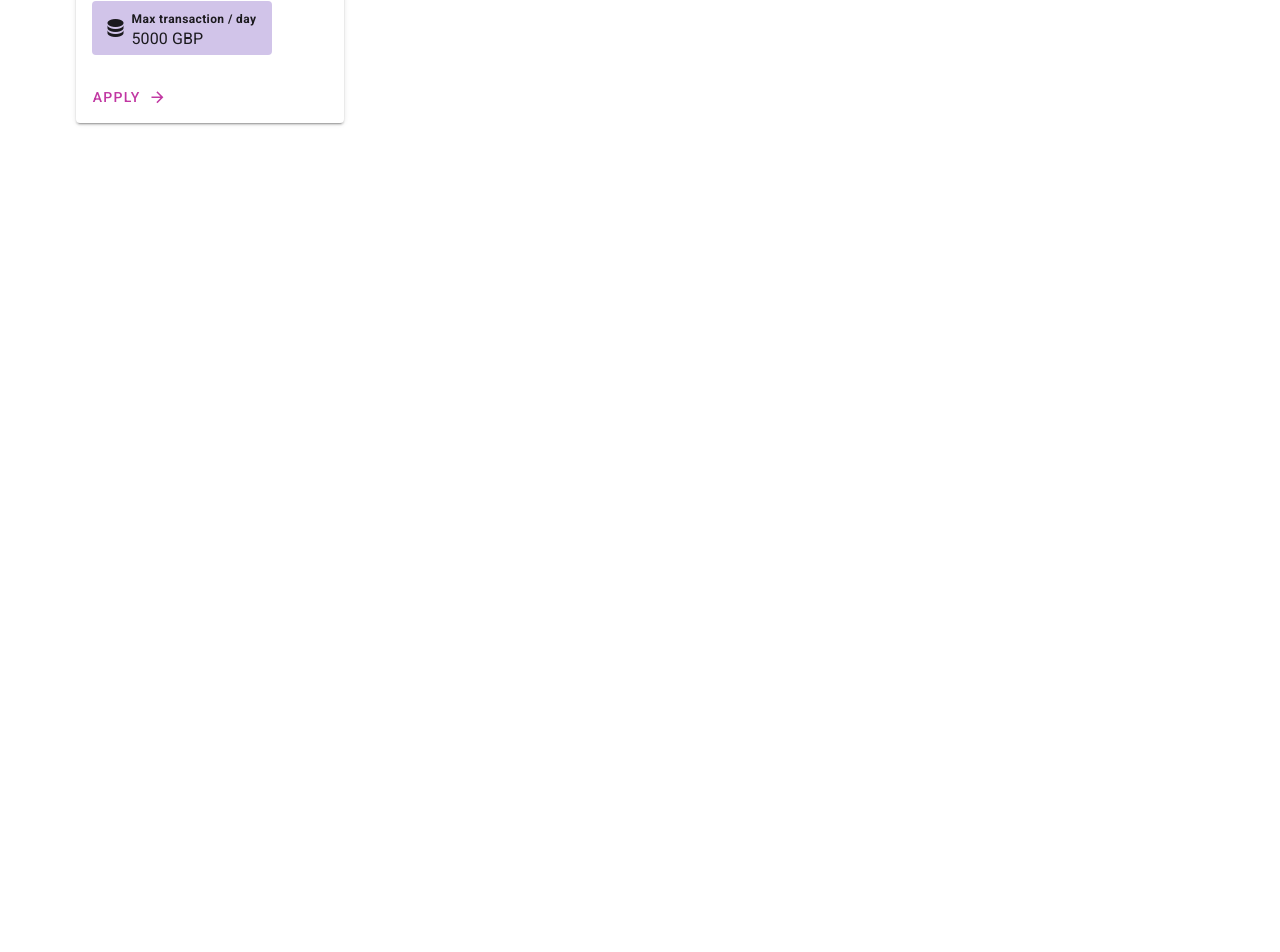
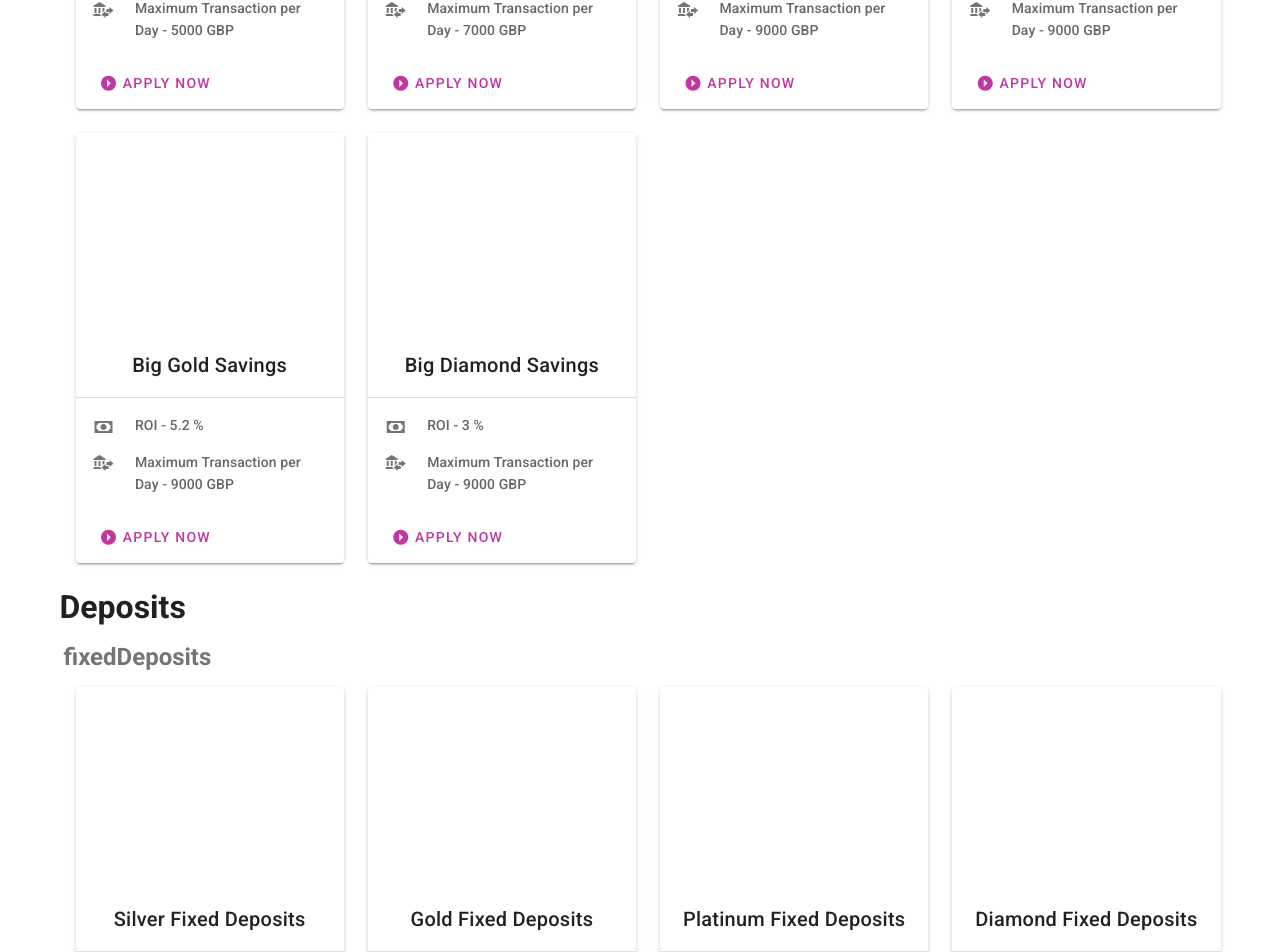
Before and after one commit to azharahmed-98/sample-bank, a Vue app: page / in a window 1280 px wide. Shown: the part 540-1492 px from the top of the page. Before the commit the page ends 800 px from the top, so only its background shows below. Built offline with nearby package versions, Linux system fonts and the light colour scheme.

Commit message:
changing the product card design and making it dynamic using a data Object.

```diff
--- a/src/views/Dashboard.vue
+++ b/src/views/Dashboard.vue
@@ -1,13 +1,25 @@
 <template>
   <div class="dashboard">
     <v-container class="my-5">
-      <h1 class="my-5 heading">Account</h1>
-      <div class="ml-4">
+      <div v-for="(productCategory, index) in Object.keys(products)" :key="index">
+        <h1 class="my-5 text-capitalize">{{ productCategory }}</h1>
+        <div
+          class="ml-4"
+          v-for="(productSubCat, index) in Object.keys(products[productCategory])"
+          :key="index"
+        >
           <v-row>
-          <h2 class="grey--text text--darken-1">Savings Accounts</h2>
+            <h2 class="grey--text text--darken-1">{{ productSubCat }}</h2>
           </v-row>
           <v-row>
-          <v-col cols="12" sm="12" md="4" lg="3">
+            <v-col
+              v-for="(productType, index) in products[productCategory][productSubCat]"
+              :key="index"
+              cols="12"
+              sm="12"
+              md="4"
+              lg="3"
+            >
               <v-hover v-slot="{ hover }">
                 <v-card
                   :elevation="hover ? 12 : 2"
@@ -17,41 +29,45 @@
                   <v-img
                     height="200"
                     width="300"
-                  :src="require('@/assets/superSavings.png')"
+                    :src="require('@/assets/' + productType.image)"
                   ></v-img>
-                <v-card-title class="justify-center">Super Savings</v-card-title>
-                <v-divider class="mx-4"></v-divider>
-                <v-card-text>
-                  <v-chip label color="deep-purple lighten-4" class="mb-2 mr-2">
-                    <pre class="font-weight-bold">ROI </pre>
-                    <span>5.0 %</span>
-                  </v-chip>
-                  <v-chip large label color="deep-purple lighten-4">
-                    <v-icon>
-                      mdi-database
-                    </v-icon>
+                  <v-card-title class="justify-center">{{ productType.title }}</v-card-title>
+                  <v-divider></v-divider>
+                  <v-card-text class="font-weight-medium">
                     <div>
-                      <div>
-                        <span class="mx-1 text-caption font-weight-bold"
-                          >Max transaction / day</span
-                        >
+                      <v-row>
+                        <v-col cols="2" sm="2" md="2" lg="2">
+                          <v-icon>mdi-cash</v-icon>
+                        </v-col>
+                        <v-col cols="10" sm="10" md="10" lg="10">
+                          <span> ROI - {{ productType.interest }} % </span>
+                        </v-col>
+                      </v-row>
                     </div>
                     <div>
-                        <span class="mx-1" text-color="black">5000 GBP</span>
+                      <v-row>
+                        <v-col cols="2" sm="2" md="2" lg="2">
+                          <v-icon>mdi-bank-transfer</v-icon>
+                        </v-col>
+                        <v-col cols="10" sm="10" md="10" lg="10">
+                          <span>
+                            Maximum Transaction per Day - {{ productType.transaction }} GBP
+                          </span>
+                        </v-col>
+                      </v-row>
                     </div>
-                    </div>
-                  </v-chip>
                   </v-card-text>
                   <v-card-actions>
                     <v-btn text class="text-uppercase" color="#c137a2">
-                    Apply
-                    <v-icon right>mdi-arrow-right</v-icon>
+                      <v-icon right>mdi-arrow-right-drop-circle</v-icon>
+                      Apply Now
                     </v-btn>
                   </v-card-actions>
                 </v-card>
               </v-hover>
             </v-col>
           </v-row>
+        </div>
       </div>
     </v-container>
   </div>
@@ -60,8 +76,99 @@
 <script>
 export default {
   name: 'Home',
-
   components: {},
+  data() {
+    return {
+      products: {
+        accounts: {
+          savingsAccounts: [
+            {
+              category: 'Savings Account',
+              title: 'Super Savings',
+              interest: 3.9,
+              transaction: 5000,
+              image: 'superSavings.png',
+            },
+            {
+              category: 'Savings Account',
+              title: 'Silver Savings',
+              interest: 4.5,
+              transaction: 7000,
+              image: 'superSavings.png',
+            },
+            {
+              category: 'Savings Account',
+              title: 'Gold Savings',
+              interest: 5.2,
+              transaction: 9000,
+              image: 'superSavings.png',
+            },
+            {
+              category: 'Savings Account',
+              title: 'Diamond Savings',
+              interest: 3,
+              transaction: 9000,
+              image: 'superSavings.png',
+            },
+            {
+              category: 'Savings Account',
+              title: 'Big Gold Savings',
+              interest: 5.2,
+              transaction: 9000,
+              image: 'superSavings.png',
+            },
+            {
+              category: 'Savings Account',
+              title: 'Big Diamond Savings',
+              interest: 3,
+              transaction: 9000,
+              image: 'superSavings.png',
+            },
+          ],
+        },
+        deposits: {
+          fixedDeposits: [
+            {
+              category: 'Fixed Deposits',
+              title: 'Silver Fixed Deposits',
+              term: 3,
+              interest: 7.2,
+              minTransaction: 5000,
+              maxTransaction: 50000,
+              image: 'superSavings.png',
+            },
+            {
+              category: 'Fixed Deposits',
+              title: 'Gold Fixed Deposits',
+              term: 3,
+              interest: 7.2,
+              minTransaction: 5000,
+              maxTransaction: 50000,
+              image: 'superSavings.png',
+            },
+            {
+              category: 'Fixed Deposits',
+              title: 'Platinum Fixed Deposits',
+              term: 3,
+              interest: 7.2,
+              minTransaction: 5000,
+              maxTransaction: 50000,
+              image: 'superSavings.png',
+            },
+            {
+              category: 'Fixed Deposits',
+              title: 'Diamond Fixed Deposits',
+              term: 3,
+              interest: 7.3,
+              minTransaction: 5000,
+              maxTransaction: 50000,
+              image: 'superSavings.png',
+            },
+          ],
+        },
+      },
+    };
+  },
 };
 </script>
 
```
Lines whose indentation alone changed are shown as unchanged.
